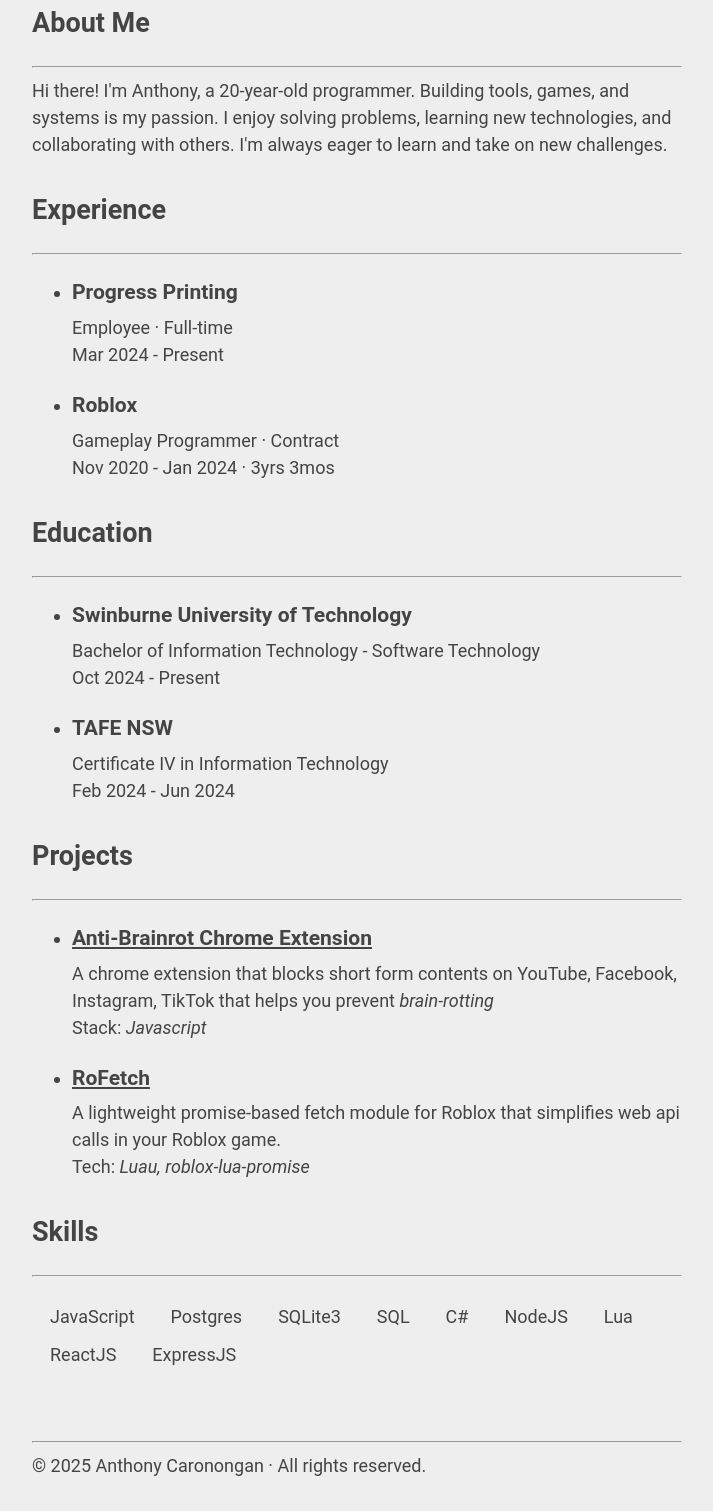
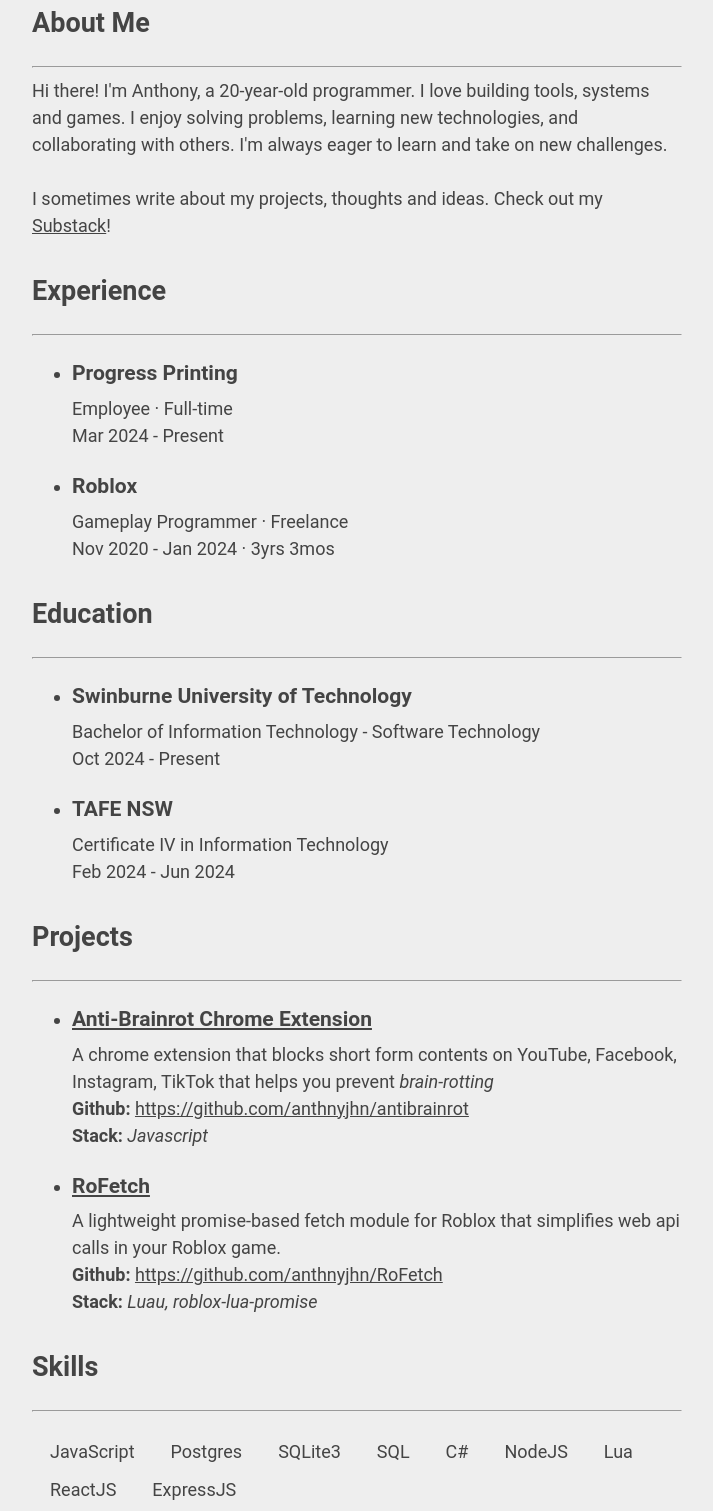
Before and after one commit to anthnyjhn/portfolio, a plain HTML site: page index.html in a window 1280 px wide. Shown: the part 248-1759 px from the top of the page, without its empty margins (283-996 px from the left). Drawn offline with Linux system fonts and the light colour scheme.

Commit message:
refactor: enhance 'About Me' section and update footer styling

```diff
--- a/index.html
+++ b/index.html
@@ -31,12 +31,16 @@
         <h2 id="about">About Me</h2>
         <hr />
         <p>
-          Hi there! I'm Anthony, a 20-year-old programmer. Building tools,
-          games, and systems is my passion. I enjoy solving problems, learning
-          new technologies, and collaborating with others. I'm always eager to
-          learn and take on new challenges.
+          Hi there! I'm Anthony, a 20-year-old programmer. I love building
+          tools, systems and games. I enjoy solving problems, learning new
+          technologies, and collaborating with others. I'm always eager to learn
+          and take on new challenges.
         </p>
-        <p></p>
+        <br />
+        <p>
+          I sometimes write about my projects, thoughts and ideas. Check out my
+          <a href="https://anthnyjhn.substack.com" target="_blank">Substack</a>!
+        </p>
       </section>
 
       <section class="main-sections">
@@ -54,7 +58,7 @@
           <li>
             <section class="list-card">
               <h3>Roblox</h3>
-              <p>Gameplay Programmer · Contract</p>
+              <p>Gameplay Programmer · Freelance</p>
               <p>Nov 2020 - Jan 2024 · 3yrs 3mos</p>
             </section>
           </li>
@@ -102,7 +106,16 @@
                 Facebook, Instagram, TikTok that helps you prevent
                 <i>brain-rotting</i>
               </p>
-              <p>Stack: <i>Javascript</i></p>
+              <p>
+                <b>Github:</b>
+                <a
+                  href="https://github.com/anthnyjhn/antibrainrot"
+                  target="_blank"
+                  >https://github.com/anthnyjhn/antibrainrot</a
+                >
+              </p>
+
+              <p><b>Stack:</b> <i>Javascript</i></p>
             </section>
           </li>
           <li>
@@ -117,7 +130,13 @@
                 A lightweight promise-based fetch module for Roblox that
                 simplifies web api calls in your Roblox game.
               </p>
-              <p>Tech: <i>Luau, roblox-lua-promise</i></p>
+              <p>
+                <b>Github:</b>
+                <a href="https://github.com/anthnyjhn/RoFetch" target="_blank"
+                  >https://github.com/anthnyjhn/RoFetch</a
+                >
+              </p>
+              <p><b>Stack:</b> <i>Luau, roblox-lua-promise</i></p>
             </section>
           </li>
         </ul>
--- a/style/style.css
+++ b/style/style.css
@@ -6,7 +6,7 @@
   color: #444;
   background-color: #eeeeee;
   padding: 0 10px;
-  font-family: Roboto;
+  font-family: Roboto, sans-serif;
 }
 
 h1,
@@ -68,3 +68,7 @@
 .footer-sections section ul {
   padding: 0;
 }
+
+footer p {
+  text-align: center;
+}
```
